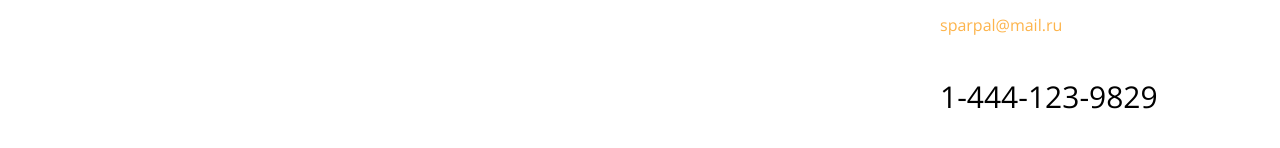
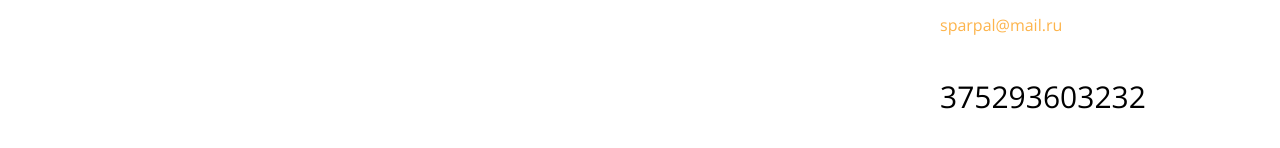
Before and after one commit to SparPal/Restaraunt-Diamond, a plain HTML site: page index.html in a window 1280 px wide. Shown: the part 7283-7431 px from the top of the page. Drawn offline with nearby package versions, Linux system fonts and the light colour scheme; some packages are replaced by stand-ins of ours; files whose address does not match are found by name; a web font is replaced by a local one.

Commit message:
Update index.html

```diff
--- a/index.html
+++ b/index.html
@@ -601,7 +601,7 @@
 
                   <h3>Contact Us</h3>
                   <p class="contact-email">sparpal@mail.ru</p>
-                  <p class="contact-phone">1-444-123-9829</p>
+                  <p class="contact-phone">375293603232</p>
 
 
                 </div>
```
